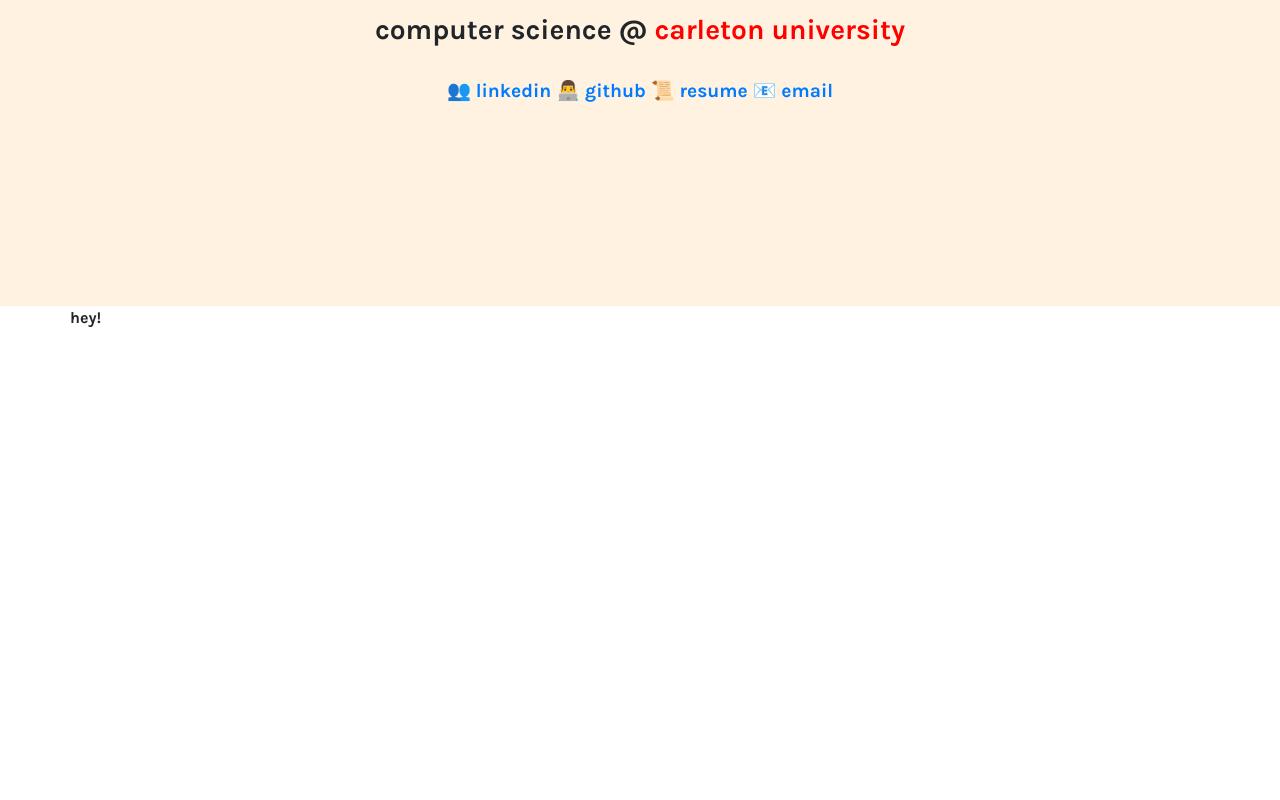
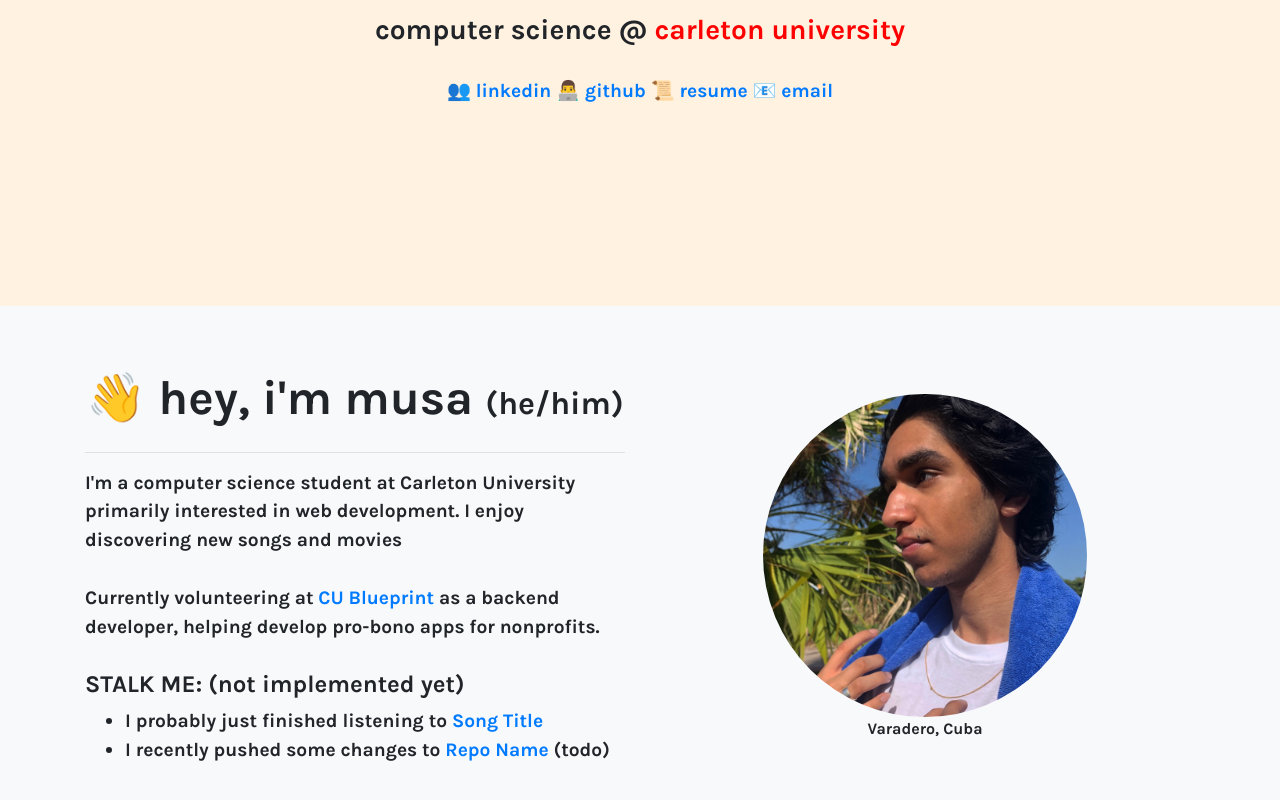
Before and after one commit to hellomusa/hellomusa.github.io, a React (Create React App) app: page / in a window 1280 px wide. Shown: the part 494-1294 px from the top of the page. Before the commit the page ends 840 px from the top, so only its background shows below. Built offline with nearby package versions, Linux system fonts and the light colour scheme.

Commit message:
Update About component

```diff
--- a/src/components/About.css
+++ b/src/components/About.css
@@ -0,0 +1,14 @@
+.title {
+  font-size: 3rem;
+}
+
+.description {
+  text-align: left;
+  font-size: 1.2rem;
+}
+
+.image {
+  max-width: 60%;
+  position: relative;
+  z-index: 1;
+}
--- a/src/components/About.jsx
+++ b/src/components/About.jsx
@@ -1,10 +1,38 @@
+import "./About.css";
+import Image from "react-bootstrap/Image";
+import musa from "../images/musa.png";
+
 
 const About = () => {
   return (
-    <div className="About">
+    <div id="about" className="above-particals jumbotron jumbotron-fluid bg-light text-black m-0">
       <div className="container">
         <div className="row">
-          <p>hey!</p>
+          <div className="col-md-6">
+            <h1 className="title display-4 mb-4">👋 hey, i'm musa <span style={{fontSize: "2rem"}}>(he/him)</span></h1>
+            <p className="description">
+              <hr></hr>
+              I'm a computer science student at <strong> Carleton University </strong>
+              primarily interested in web development. I enjoy discovering
+              new songs and movies
+              <br/>
+              <br/>
+              Currently volunteering at <a href="https://cublueprint.org/">CU Blueprint </a>
+              as a backend developer, helping develop pro-bono apps for nonprofits.
+              <br/>
+              <br/>
+              <h4>STALK ME: (not implemented yet)</h4>
+              <ul>
+                <li>I probably just finished listening to <a href="#">Song Title</a></li>
+                <li>I recently pushed some changes to <a href="#">Repo Name</a> (todo)</li>
+              </ul>
+            </p>
+          </div>
+          <div className="col-md-6 align-self-center">
+            <Image className="image" src={musa} roundedCircle />
+            <p>Varadero, Cuba</p>
+          </div>
+
         </div>
       </div>
     </div>
```
